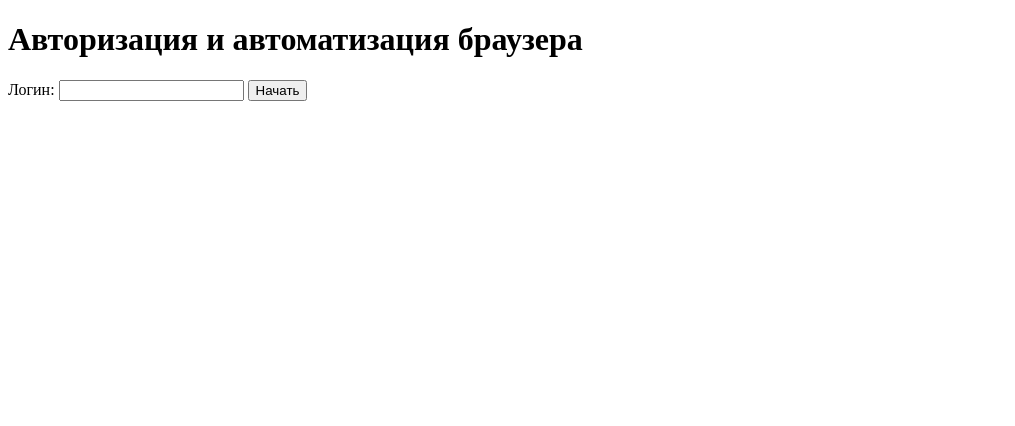
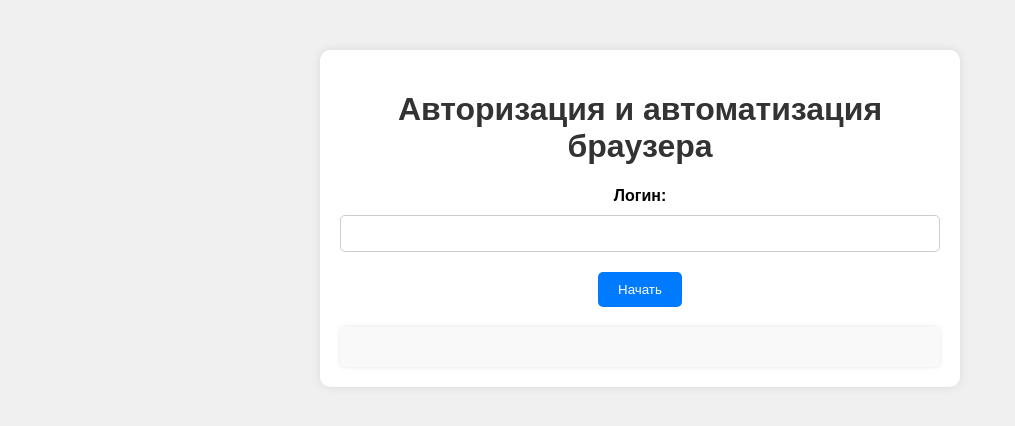
Before and after one commit to H04X4/automatic_stripchat, a Django app: page / in a window 1280 px wide. Shown: the top 426 px of the page, without its empty margins (0-1015 px from the left). Run offline with Django 5.2, Linux system fonts and the light colour scheme.

Commit message:
Update index.html

```diff
--- a/templates/index.html
+++ b/templates/index.html
@@ -3,14 +3,105 @@
 <head>
     <meta charset="UTF-8">
     <title>Авторизация и автоматизация</title>
+    <style>
+        body {
+            font-family: Arial, sans-serif;
+            margin: 0;
+            padding: 0;
+            background-color: #f0f0f0;
+        }
+
+        .container {
+            max-width: 600px;
+            margin: 50px auto;
+            padding: 20px;
+            background-color: #fff;
+            border-radius: 10px;
+            box-shadow: 0 0 10px rgba(0, 0, 0, 0.1);
+        }
+
+        h1 {
+            text-align: center;
+            color: #333;
+        }
+
+        form {
+            text-align: center;
+            margin-top: 20px;
+        }
+
+        label {
+            display: block;
+            margin-bottom: 10px;
+            font-weight: bold;
+        }
+
+        input[type="text"] {
+            width: 100%;
+            padding: 10px;
+            margin-bottom: 20px;
+            border-radius: 5px;
+            border: 1px solid #ccc;
+            box-sizing: border-box;
+        }
+
+        input[type="button"] {
+            padding: 10px 20px;
+            background-color: #007bff;
+            color: #fff;
+            border: none;
+            border-radius: 5px;
+            cursor: pointer;
+            transition: background-color 0.3s;
+        }
+
+        input[type="button"]:hover {
+            background-color: #0056b3;
+        }
+
+        #output {
+            margin-top: 20px;
+            padding: 20px;
+            background-color: #f9f9f9;
+            border-radius: 5px;
+            box-shadow: 0 0 5px rgba(0, 0, 0, 0.1);
+        }
+    </style>
 </head>
 <body>
-    <h1>Авторизация и автоматизация браузера</h1>
-    <form method="post">
-        {% csrf_token %}
-        <label for="username">Логин:</label>
-        <input type="text" id="username" name="username" required>
-        <input type="submit" value="Начать">
-    </form>
+    <div class="container">
+        <h1>Авторизация и автоматизация браузера</h1>
+        <form id="mainForm">
+            {% csrf_token %}
+            <label for="username">Логин:</label>
+            <input type="text" id="username" name="username" required>
+            <br>
+            <input type="button" value="Начать" onclick="runMain()">
+        </form>
+
+
+        <div id="output"></div>
+    </div>
+
+    <script>
+        function runMain() {
+            var username = document.getElementById("username").value;
+            var formData = new FormData();
+            formData.append('username', username);
+
+            fetch('/run-main/', {
+                method: 'POST',
+                body: formData,
+                headers: {
+                    'X-CSRFToken': '{{ csrf_token }}'
+                }
+            })
+            .then(response => response.text())
+            .then(data => {
+                document.getElementById('output').innerHTML += data;
+            })
+            .catch(error => console.error('Ошибка:', error));
+        }
+    </script>
 </body>
 </html>
```
